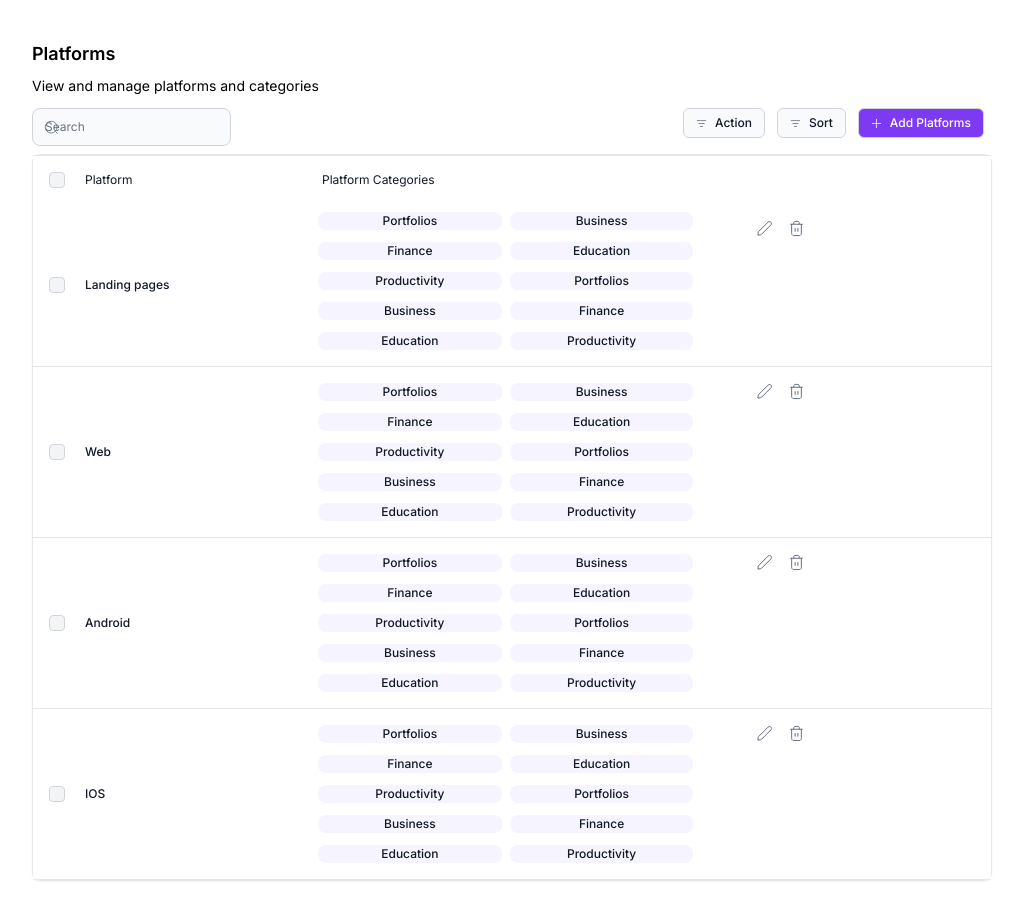
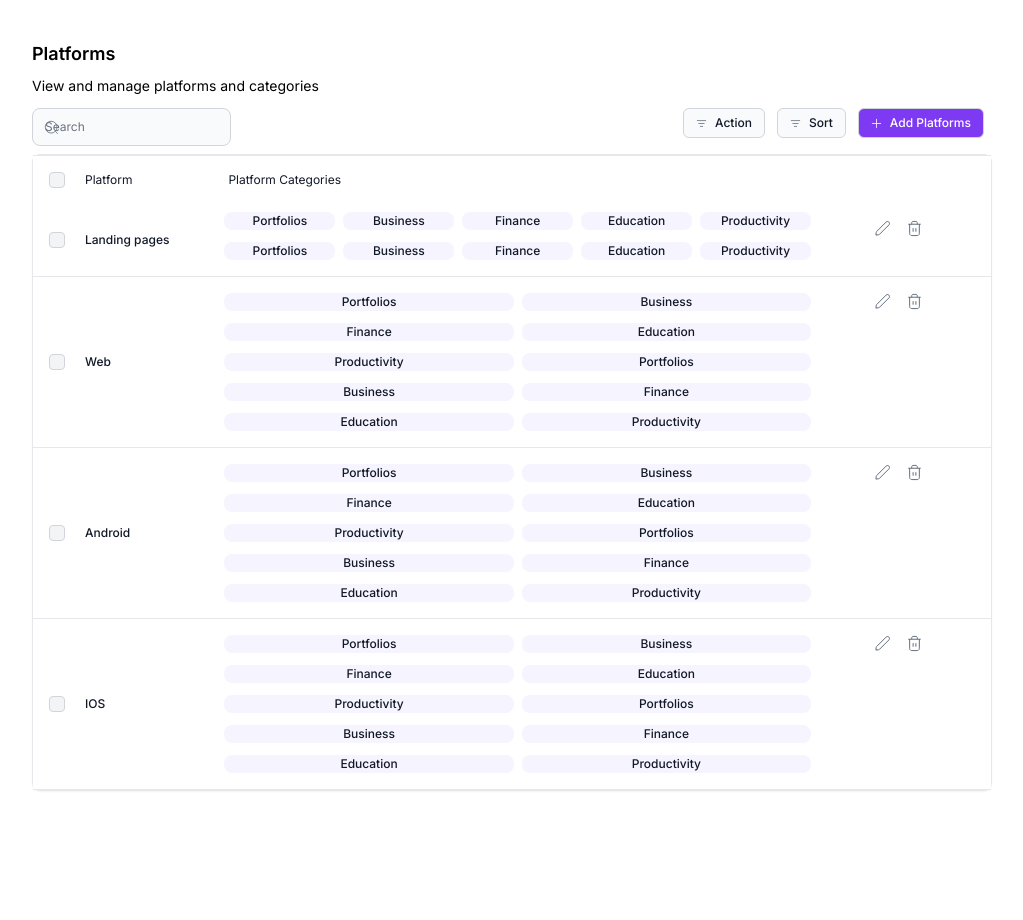
Before and after one commit to Mjay202/pixelflows-admin-V1, a Next.js app: page /dashboard/inspirations/platform in a window 1280 px wide. Shown: the top 920 px of the page, without its empty margins (224-1247 px from the left). Built offline with nearby package versions, Linux system fonts and the light colour scheme.

Commit message:
flowbite check

```diff
--- a/app/dashboard/inspirations/platform/platform-table.tsx
+++ b/app/dashboard/inspirations/platform/platform-table.tsx
@@ -56,7 +56,7 @@ export default function PlatformTable({ query }: { query?: string }) {
               scope="row"
               className="px-0 pt-2 pb-4 font-normal text-xs text-gray-900 whitespace-nowrap"
             >
-              <div className="grid lg:grid-cols-5 sm:grid-cols-2 gap-x-2 gap-y-3">
+              <div className="grid grid-cols-5  gap-x-2 gap-y-3">
                 <Badges name="Portfolios" />
                 <Badges name="Business" />
                 <Badges name="Finance" />
--- a/app/dashboard/layout.tsx
+++ b/app/dashboard/layout.tsx
@@ -107,7 +107,7 @@ function Layout({ children }: LayoutProps) {
             <li>
               <button
                 type="button"
-                onClick={initDropdowns}
+                // onClick={initDropdowns}
                 onDoubleClick={initFlowbite}
                 className="flex items-center w-full p-3 text-base text-white transition duration-300 rounded-md group hover:bg-slate-700 "
                 aria-controls="inspirations"
```
